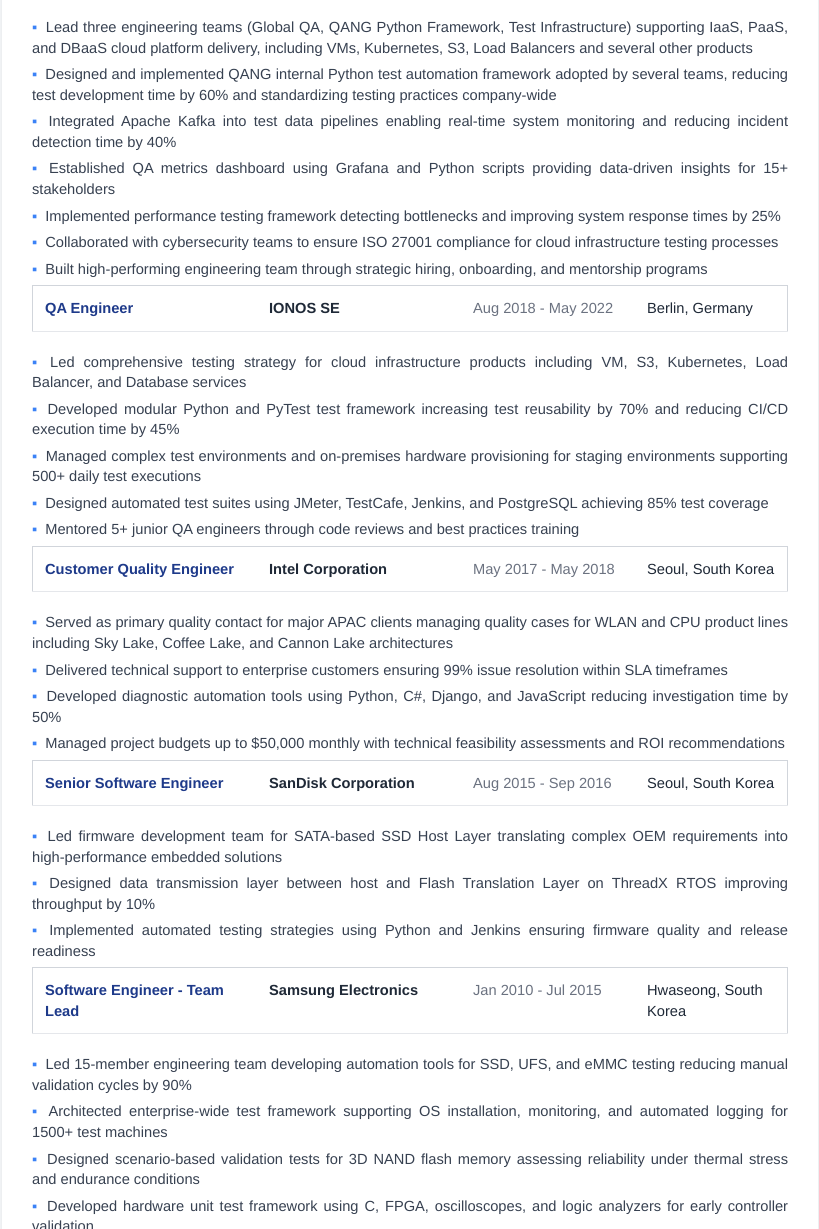
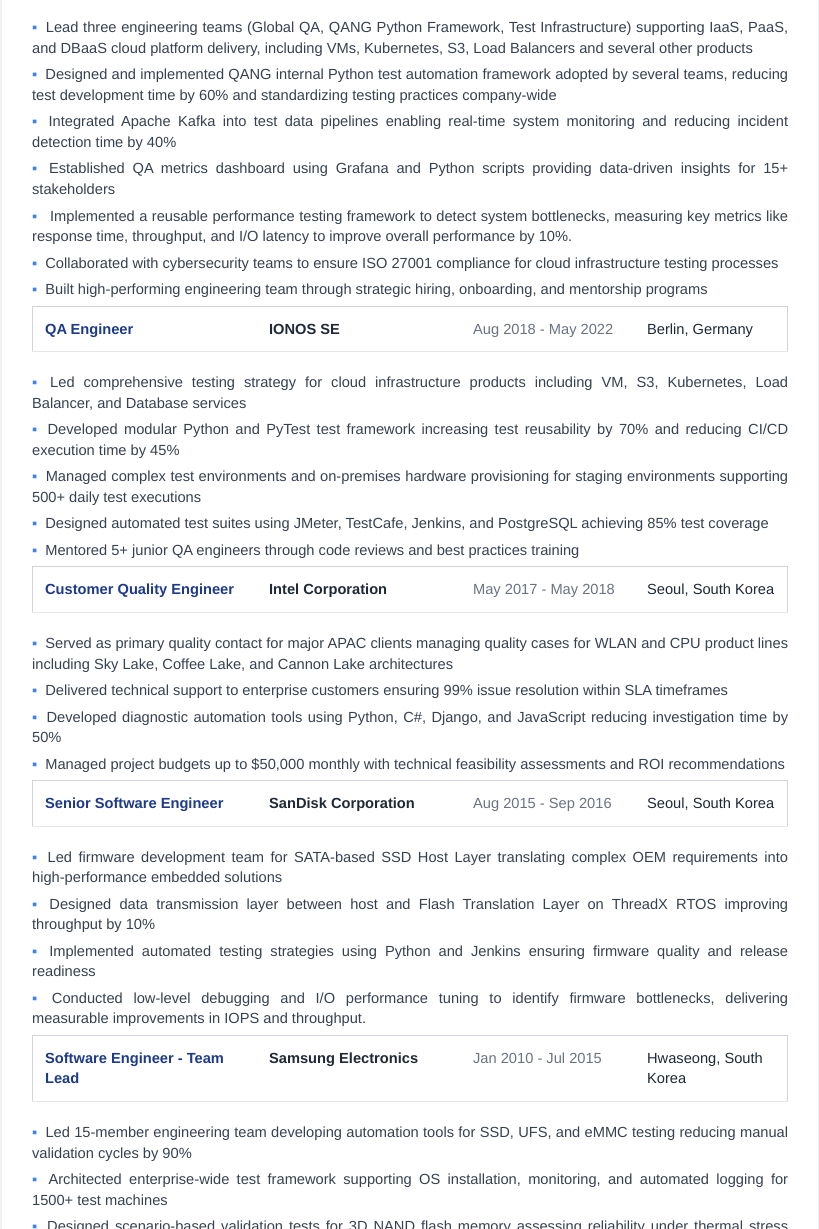
Before and after one commit to ReinaMoon/simpel_resume, a plain HTML site: page juyoung_resume.html in a window 1280 px wide. Shown: the part 1187-2416 px from the top of the page, without its empty margins (230-1049 px from the left). Drawn offline with Linux system fonts and the light colour scheme.

Commit message:
[Update Resume] Fixed link for "live resume"

```diff
--- a/juyoung_resume.html
+++ b/juyoung_resume.html
@@ -268,7 +268,7 @@
             </div>
             <div class="contact-item">
             <span>🌐</span>
-                <a href="https://juyoungmoon.github.io/resume" target="_blank" rel="noopener noreferrer">Interactive Online Resume</a>
+                <a href="https://github.com/ReinaMoon/simpel_resume" target="_blank" rel="noopener noreferrer">Interactive Online Resume</a>
             </div>
         </div>
     </div>
@@ -349,7 +349,7 @@
                 <div class="achievement">Designed and implemented QANG internal Python test automation framework adopted by several teams, reducing test development time by 60% and standardizing testing practices company-wide</div>
                 <div class="achievement">Integrated Apache Kafka into test data pipelines enabling real-time system monitoring and reducing incident detection time by 40%</div>
                 <div class="achievement">Established QA metrics dashboard using Grafana and Python scripts providing data-driven insights for 15+ stakeholders</div>
-                <div class="achievement">Implemented performance testing framework detecting bottlenecks and improving system response times by 25%</div>
+                <div class="achievement"> Implemented a reusable performance testing framework to detect system bottlenecks, measuring key metrics like response time, throughput, and I/O latency to improve overall performance by 10%.</div>
                 <div class="achievement">Collaborated with cybersecurity teams to ensure ISO 27001 compliance for cloud infrastructure testing processes</div>
                 <div class="achievement">Built high-performing engineering team through strategic hiring, onboarding, and mentorship programs</div>
             </div>
@@ -403,6 +403,7 @@
                 <div class="achievement">Led firmware development team for SATA-based SSD Host Layer translating complex OEM requirements into high-performance embedded solutions</div>
                 <div class="achievement">Designed data transmission layer between host and Flash Translation Layer on ThreadX RTOS improving throughput by 10%</div>
                 <div class="achievement">Implemented automated testing strategies using Python and Jenkins ensuring firmware quality and release readiness</div>
+                <div class="achievement">Conducted low-level debugging and I/O performance tuning to identify firmware bottlenecks, delivering measurable improvements in IOPS and throughput.</div>
             </div>
 
             <table class="experience-table">
```
